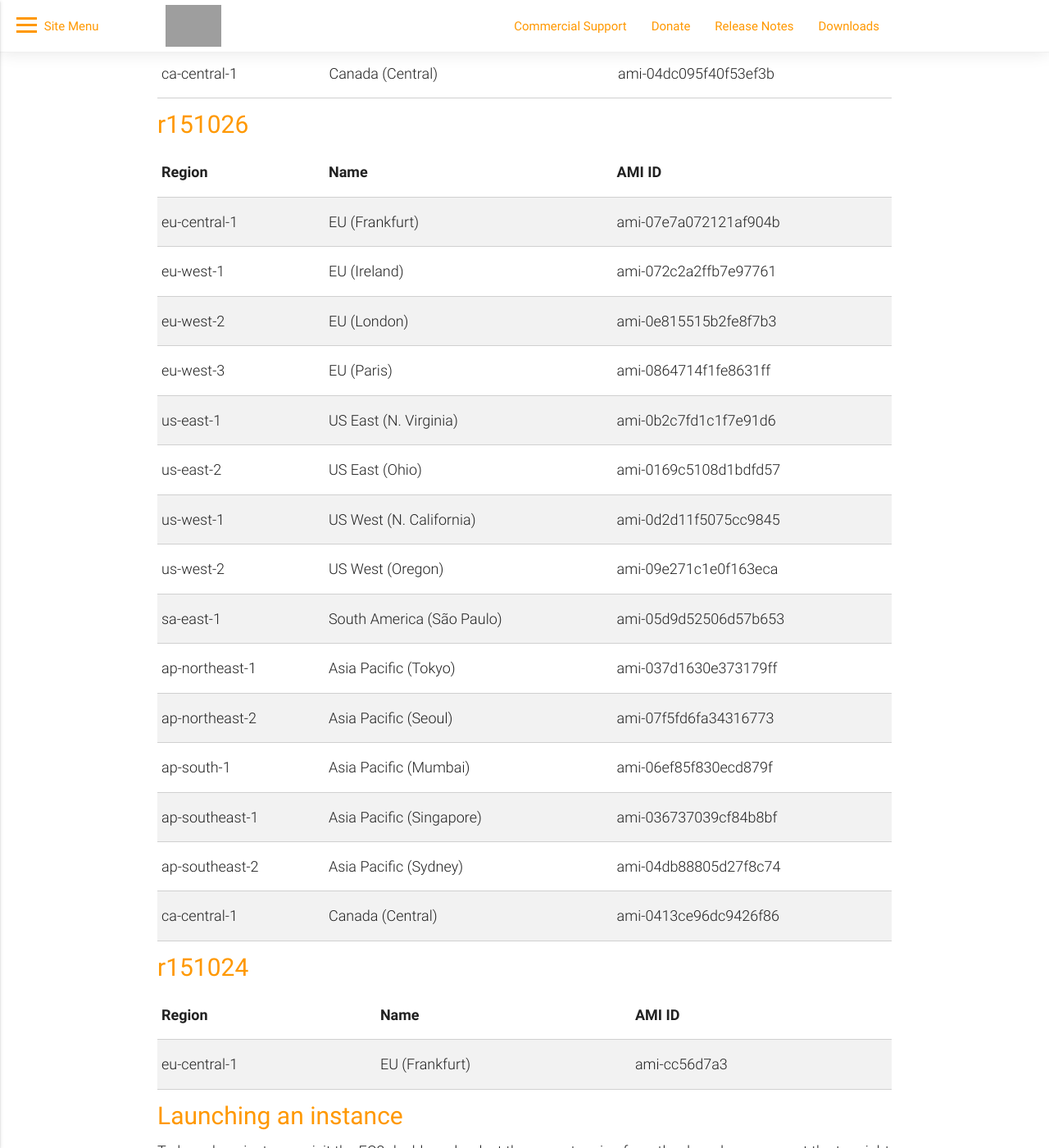
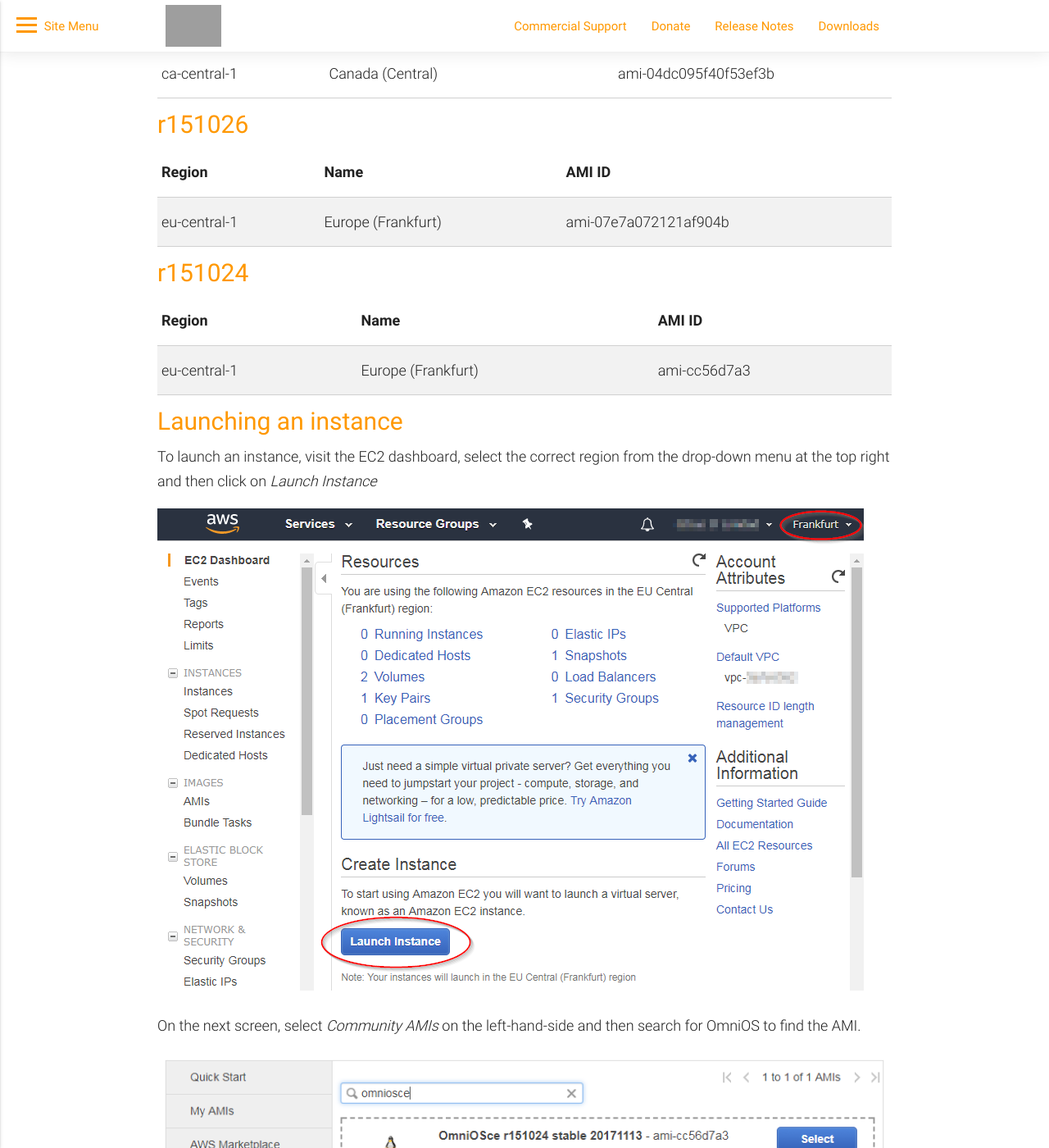
Before and after one commit to omniosorg/omniosorg.github.io, a Jekyll site: the page built from _docs/setup/aws.md, in a window 1280 px wide and 1400 px high, scrolled down 1215 px. Shown: the whole window at 82% size. Built offline with Jekyll 4.4.1, drawn with Linux system fonts in a browser that asks for light colours; comment, search, counter and statistics services are not loaded; some of the changed text lies outside the part shown; grey boxes are pictures that could not be loaded.

Commit message:
Remove old r26 AMIs

```diff
--- a/_docs/setup/aws.md
+++ b/_docs/setup/aws.md
@@ -19,11 +19,11 @@
 {:.bordered .responsive-table}
 | Region | Name | AMI ID
 | ------ | ---- | --------
-| eu-central-1 | EU (Frankfurt) | ami-0ad303949e19f897a
-| eu-north-1 | EU (Stockholm) | ami-0d76cb8752ad73ab1
-| eu-west-1 | EU (Ireland) | ami-0f38cdec7da648424
-| eu-west-2 | EU (London) | ami-0127cb92c2ac61534
-| eu-west-3 | EU (Paris) | ami-0083960c1530c641f
+| eu-central-1 | Europe (Frankfurt) | ami-0ad303949e19f897a
+| eu-north-1 | Europe (Stockholm) | ami-0d76cb8752ad73ab1
+| eu-west-1 | Europe (Ireland) | ami-0f38cdec7da648424
+| eu-west-2 | Europe (London) | ami-0127cb92c2ac61534
+| eu-west-3 | Europe (Paris) | ami-0083960c1530c641f
 | us-east-1 | US East (N. Virginia) | ami-0a01a5636f3c4f21c
 | us-east-2 | US East (Ohio) | ami-0a02eadc6d8770f83
 | us-west-1 | US West (N. California) | ami-0bbeea654a35ef611
@@ -41,28 +41,14 @@
 {:.bordered .responsive-table}
 | Region | Name | AMI ID
 | ------ | ---- | --------
-| eu-central-1 | EU (Frankfurt) | ami-07e7a072121af904b
-| eu-west-1 | EU (Ireland) | ami-072c2a2ffb7e97761
-| eu-west-2 | EU (London) | ami-0e815515b2fe8f7b3
-| eu-west-3 | EU (Paris) | ami-0864714f1fe8631ff
-| us-east-1 | US East (N. Virginia) | ami-0b2c7fd1c1f7e91d6
-| us-east-2 | US East (Ohio) | ami-0169c5108d1bdfd57
-| us-west-1 | US West (N. California) | ami-0d2d11f5075cc9845
-| us-west-2 | US West (Oregon) | ami-09e271c1e0f163eca
-| sa-east-1 | South America (São Paulo) | ami-05d9d52506d57b653
-| ap-northeast-1 | Asia Pacific (Tokyo) | ami-037d1630e373179ff
-| ap-northeast-2 | Asia Pacific (Seoul) | ami-07f5fd6fa34316773
-| ap-south-1 | Asia Pacific (Mumbai) | ami-06ef85f830ecd879f
-| ap-southeast-1 | Asia Pacific (Singapore) | ami-036737039cf84b8bf
-| ap-southeast-2 | Asia Pacific (Sydney) | ami-04db88805d27f8c74
-| ca-central-1 | Canada (Central) | ami-0413ce96dc9426f86
+| eu-central-1 | Europe (Frankfurt) | ami-07e7a072121af904b
 
 ## r151024
 
 {:.bordered .responsive-table}
 | Region | Name | AMI ID
 | ------ | ---- | --------
-| eu-central-1 | EU (Frankfurt) | ami-cc56d7a3
+| eu-central-1 | Europe (Frankfurt) | ami-cc56d7a3
 
 ## Launching an instance
 
```
